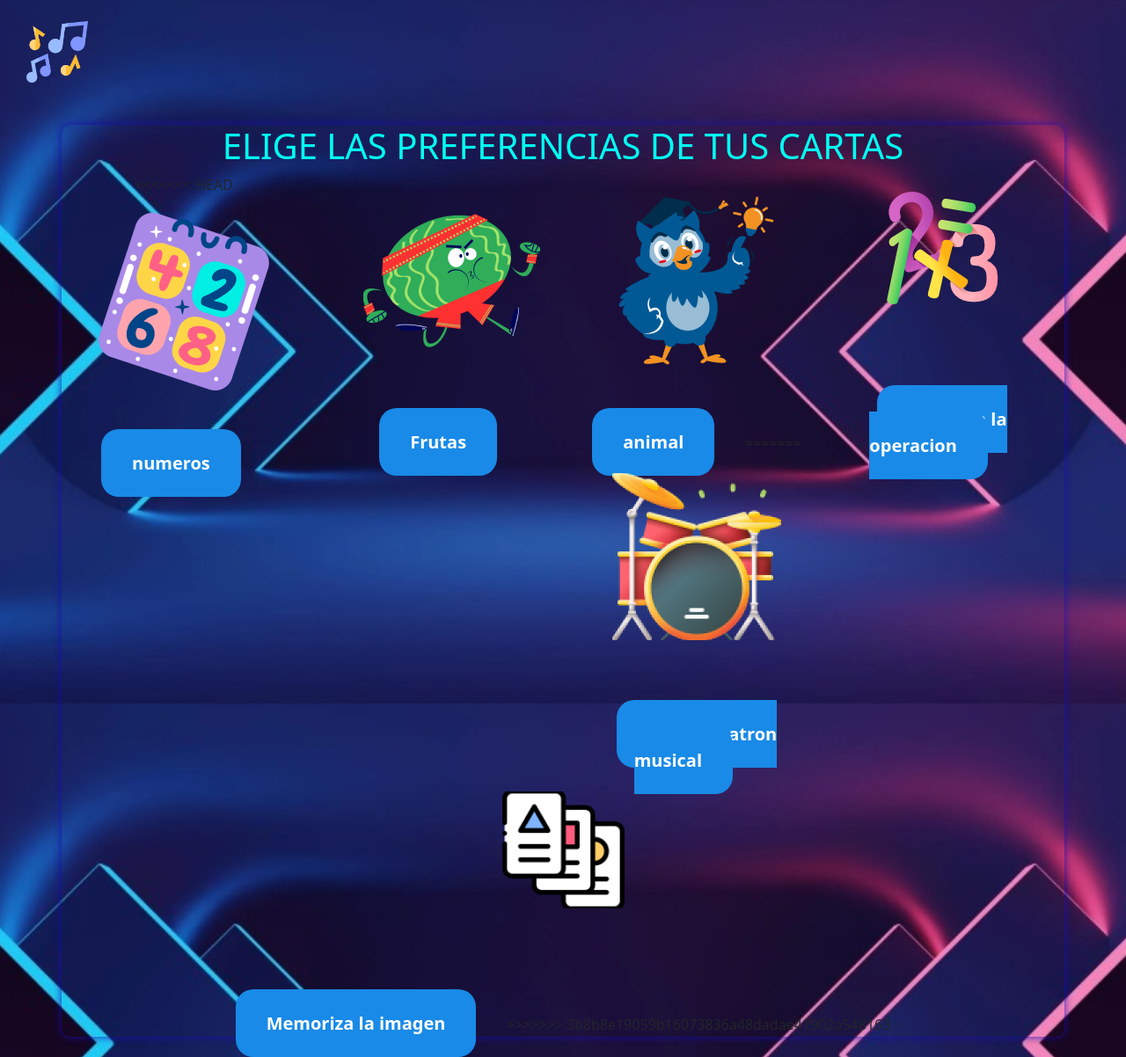
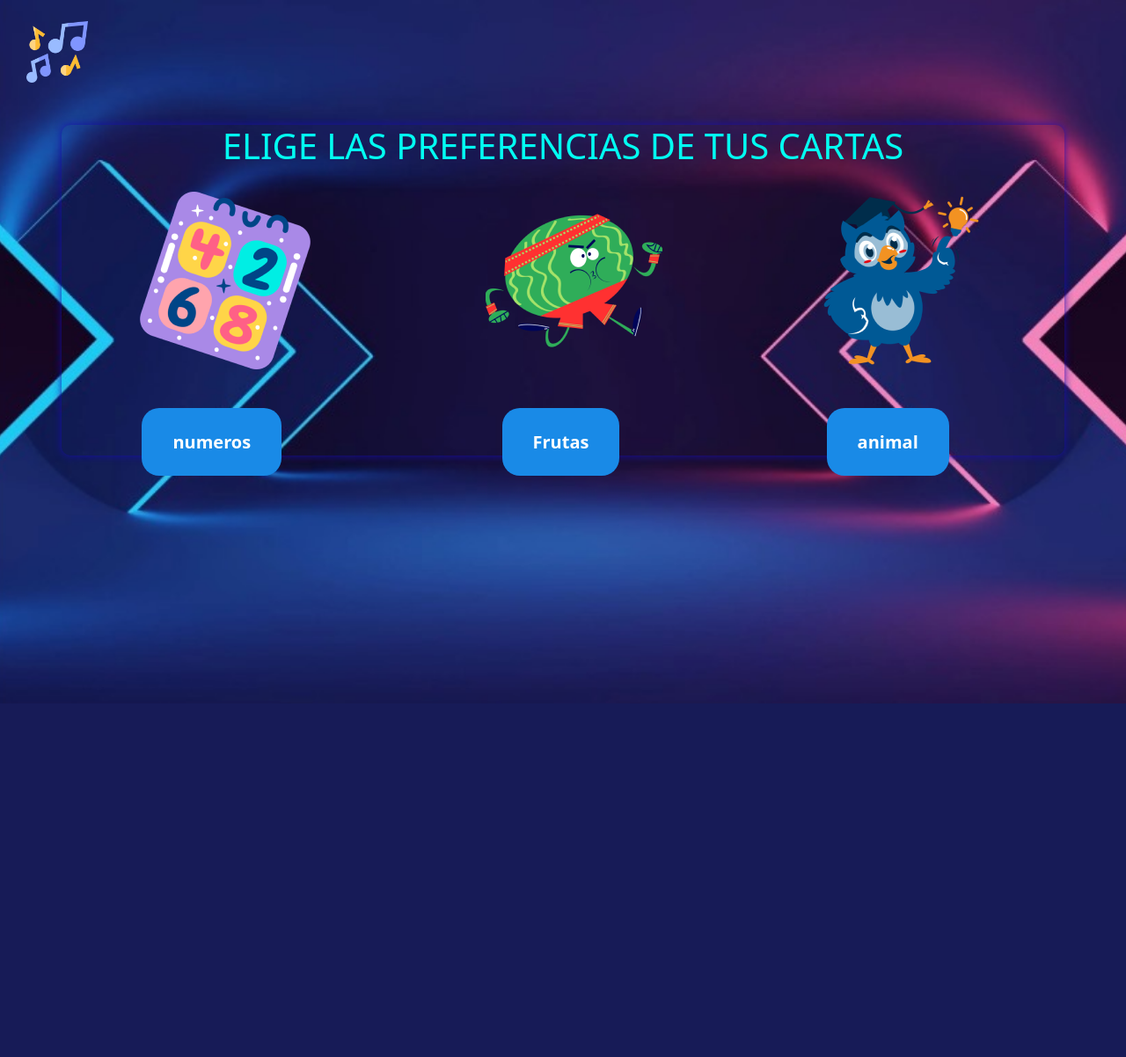
Before and after one commit to DanielBata25/Juego-Arcade-Memory, a PHP site: page /opciones.html in a window 1280 px wide. Shown: the whole page at 88% size. After the commit the page ends 800 px from the top, so only its background shows below. Run offline with PHP 8.4, Linux system fonts and the light colour scheme.

Commit message:
cambios 6/09/2024

```diff
--- a/Video-juego/css/styles.css
+++ b/Video-juego/css/styles.css
@@ -109,11 +109,11 @@ body {
     width: 70px;
     margin-left: 30px;
 }
-<<<<<<< HEAD
+
 .pro{
 	color: rgb(2, 255, 242);
 }
-=======
+
 
 .cuadro1{
 	padding: 10px;
@@ -220,4 +220,3 @@ body {
 
 }
 /*END ESTLIOS OPERACIONES DE NUMEROS*/
->>>>>>> 3b8b8e19059b16073836a48dadae41902a548163
--- a/Video-juego/modo de juego.html
+++ b/Video-juego/modo de juego.html
@@ -28,11 +28,7 @@
                 <a class="btn-2" href="" role="button">Solitario</a>
             </div>
             <div class="col">
-<<<<<<< HEAD
-                <img src="img/icon 2.png">
-=======
                 <img src="img/icono 2.png">
->>>>>>> 3b8b8e19059b16073836a48dadae41902a548163
                 <br><br><br>
                 <a class="btn-2" href="" role="button">Multijugador</a>
             </div>
--- a/Video-juego/opciones.html
+++ b/Video-juego/opciones.html
@@ -21,7 +21,6 @@
         <div class="row">
 
             <div class="col numeros2">
-<<<<<<< HEAD
                 <img src="img/numeros.png">
                 <br><br><br>
                 <a class="btn-2" href="" role="button">numeros</a>
@@ -35,22 +34,6 @@
                 <img src="img/animal.png">
                 <br><br><br>
                 <a class="btn-2" href="" role="button">animal</a>
-=======
-                <img src="img/image 1.3.png">
-                <br><br><br><br>
-                <a class="btn-2" href="patron_musical.html" role="button">Halla el patron musical</a>
-            </div>
-            <div class="col numeros2">
-                <img src="img/image 1.2.png">
-                <br><br><br><br><br>
-                <a class="btn-2" href="operacion.html" role="button">Resuelva la operacion</a>
-            </div>
-            <div class="col numeros2">
-                <img src="img/image1.1png.png">
-                <br><br><br><br><br>
-                <a class="btn-2" href="memoriza_imagen.html" role="button">Memoriza la imagen</a>
->>>>>>> 3b8b8e19059b16073836a48dadae41902a548163
-            </div>
 
         </div>
 
```
Also changed, not shown: Video-juego/multiplos.html (deleted, +0 -23 lines).
